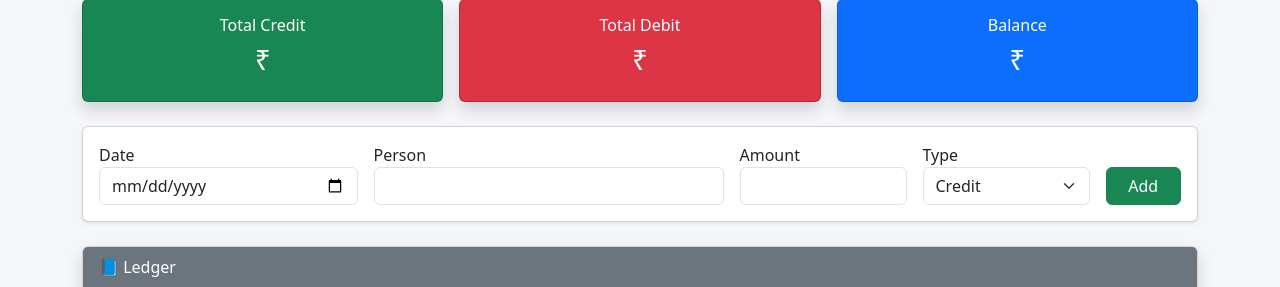
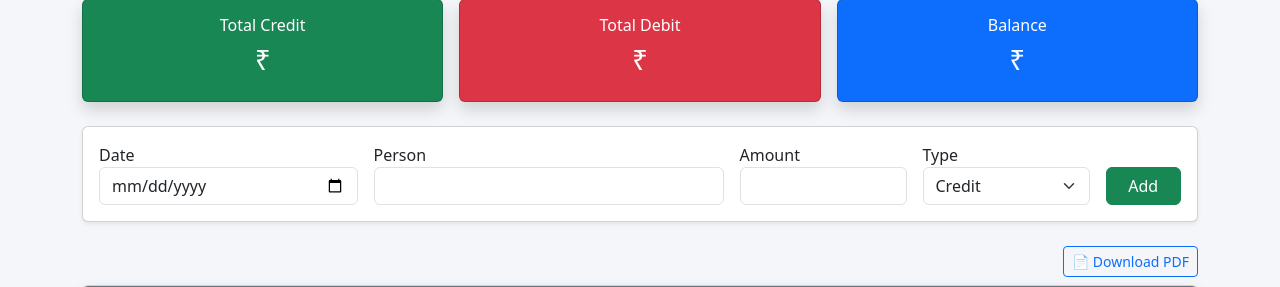
Before and after one commit to swatiJadav/business-khatabook, a Flask app: page /dashboard in a window 1280 px wide. Shown: the part 89-376 px from the top of the page. Run offline with Flask 3, Linux system fonts and the light colour scheme; the visitor is signed in with stand-in values (Sample User, id 1); data that the repository does not hold is empty; parts of the project's set-up code (start-up, migrations or seed data) failed here and were passed over.

Commit message:
Add download PDF button to dashboard
Added a download PDF button to the dashboard.

```diff
--- a/templates/dashboard.html
+++ b/templates/dashboard.html
@@ -126,6 +126,12 @@
         </div>
     </form>
 
+<div class="d-flex justify-content-end mb-2">
+    <a href="/download-pdf" class="btn btn-outline-primary btn-sm">
+        📄 Download PDF
+    </a>
+</div>
+
     <!-- 🔷 LEDGER -->
     <div class="card shadow">
         <div class="card-header bg-secondary text-white">📘 Ledger</div>
@@ -183,4 +189,3 @@
 <script src="https://cdn.jsdelivr.net/npm/bootstrap@5.3.2/dist/js/bootstrap.bundle.min.js"></script>
 </body>
 </html>
-s
```
